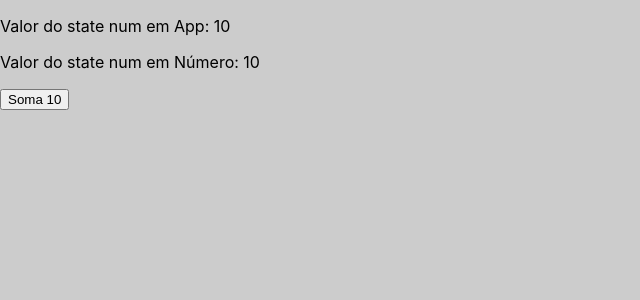
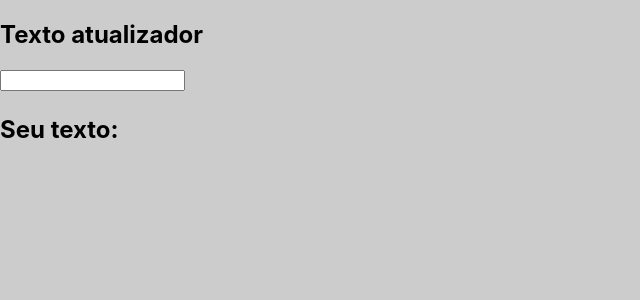
Before and after one commit to Adrian-Rabelo/palindromizador, a React (Create React App) app: page / in a window 1280 px wide. Shown: the top 300 px of the page, without its empty margins (0-640 px from the left). Built offline with nearby package versions, Linux system fonts and the light colour scheme.

Commit message:
testando inputs

```diff
--- a/src/App.js
+++ b/src/App.js
@@ -3,12 +3,28 @@ import "./App.css";
 import Numero from "./components/Numero.js";
 
 export default function App() {
-    const [num, setNum] = useState(10);
-    let n1 = 50;
+    let [color, setColor] = useState("");
+    let [text, setText] = useState("");
+    let texto = document.getElementById("texto");
     return (
         <>
-            <p>Valor do state num em App: {num}</p>
-            <Numero num={num} setNum={setNum} />
+            <section>
+                <h1>Texto atualizador</h1>
+                <input
+                    type="text"
+                    id="texto"
+                    onChange={() => {
+                        setText(texto.value);
+                    }}
+                />
+            </section>
+            <section>
+                <div>
+                    <h1>
+                        <p>Seu texto: {text}</p>
+                    </h1>
+                </div>
+            </section>
         </>
     );
 }
```
